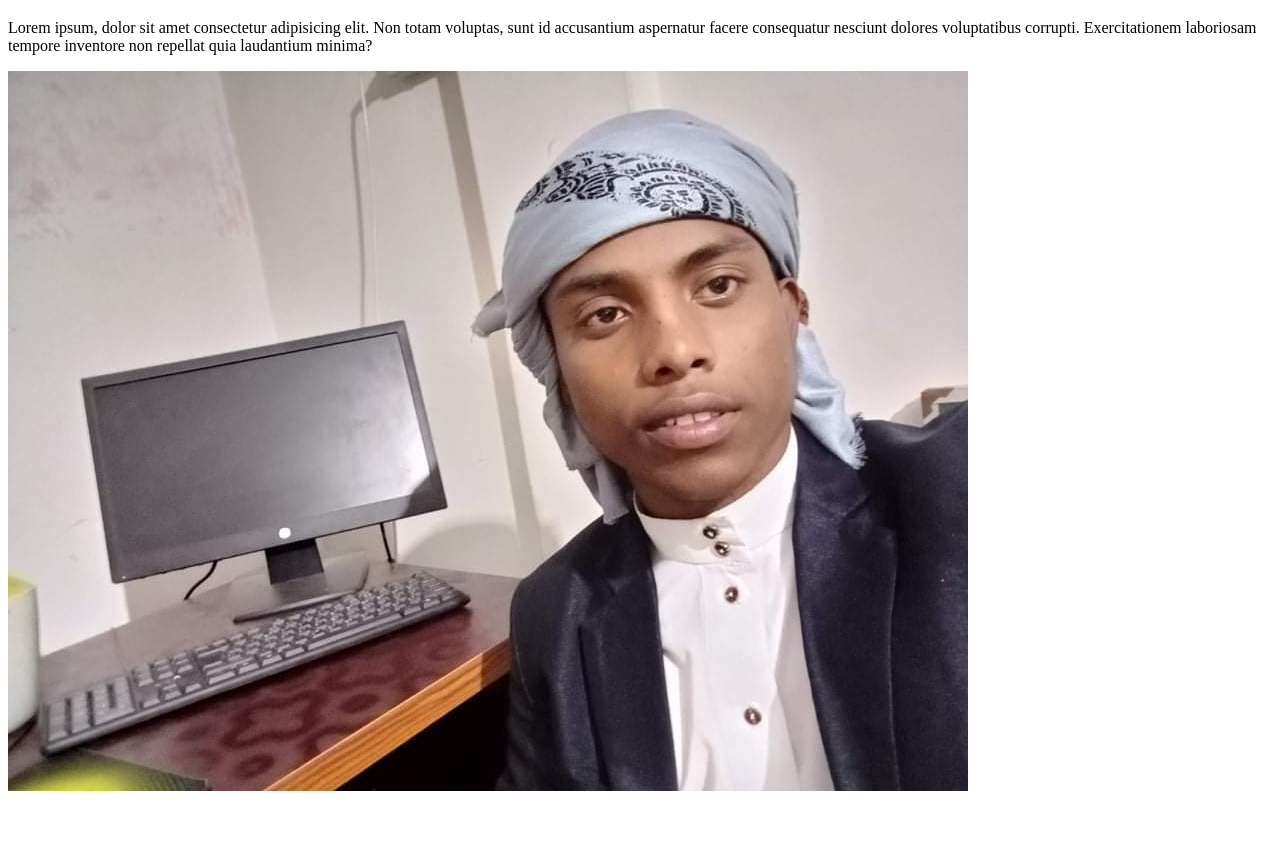
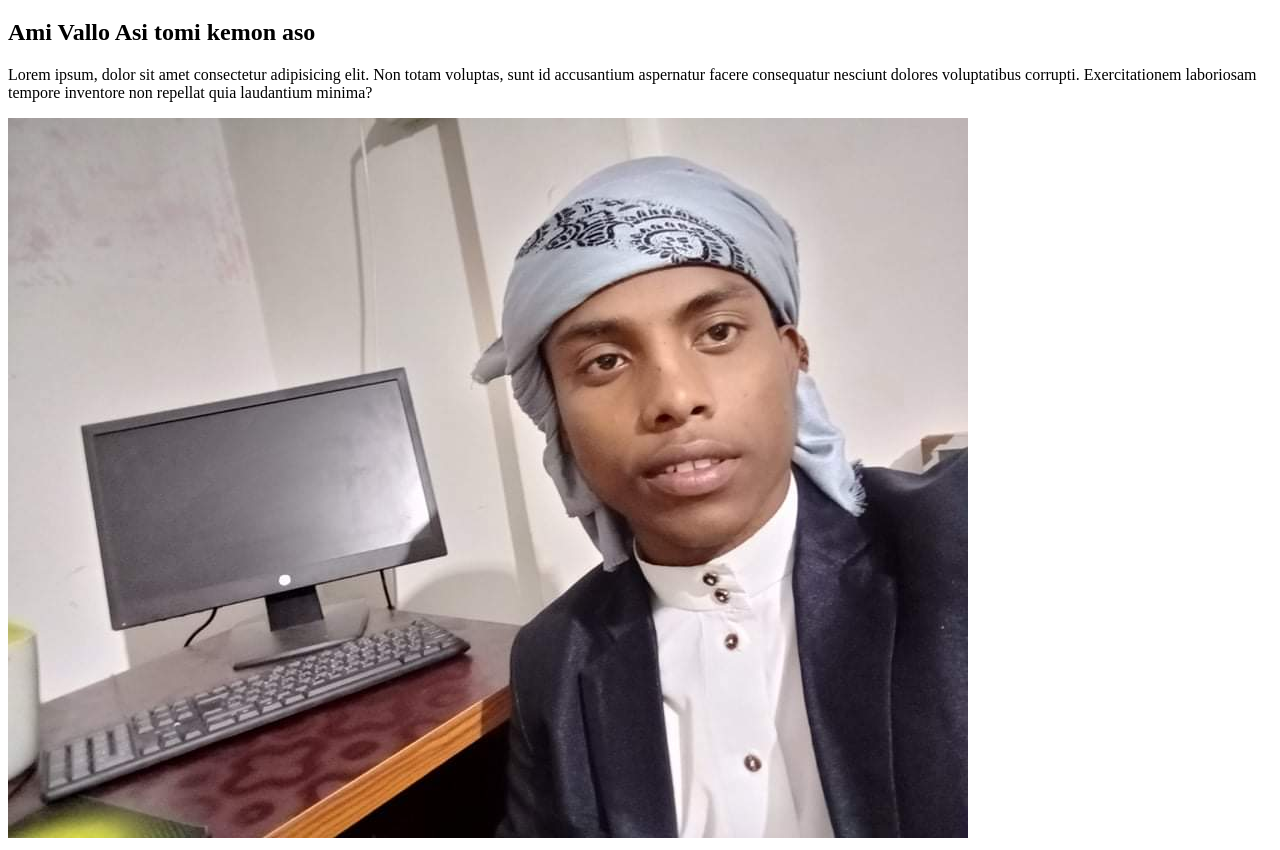
Before and after one commit to HmSani6699/Github-prectic, a plain HTML site: page index.html in a window 1280 px wide. Shown: the part 61-911 px from the top of the page. Before the commit the page ends 864 px from the top, so only its background shows below. Drawn offline with Linux system fonts and the light colour scheme.

Commit message:
add a heding

```diff
--- a/index.html
+++ b/index.html
@@ -12,6 +12,7 @@
 
 <body>
     <h1>Revition the gitthub</h1>
+    <h2>Ami Vallo Asi tomi kemon aso</h2>
     <p>Lorem ipsum, dolor sit amet consectetur
         adipisicing elit. Non totam voluptas, sunt
         id accusantium aspernatur facere
```
